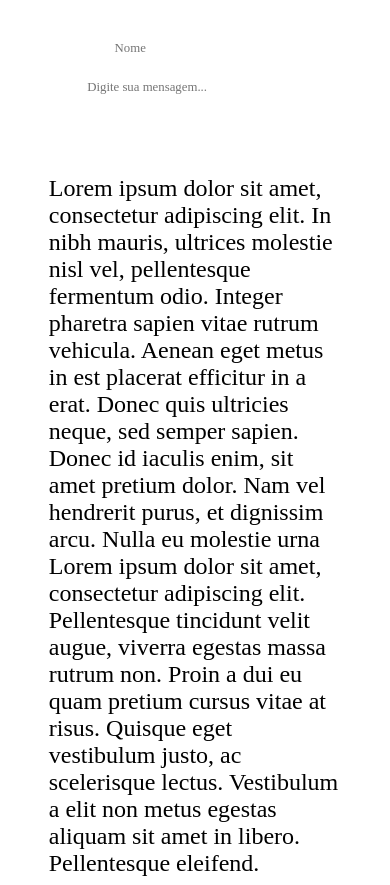
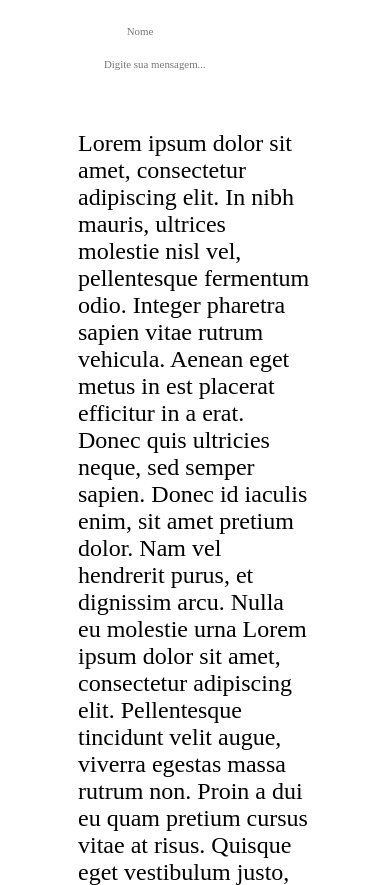
Before and after one commit to Nicolas-Kalebe/Leave-a-Message, a plain HTML site: page backpu.html in a window 390 px wide. Shown: the top 885 px of the page. Drawn offline with Linux system fonts and the light colour scheme; no server answers; files whose address does not match are found by name.

Commit message:
ultimo da noite, mudanças sucintas

```diff
--- a/Leave-a-message.css
+++ b/Leave-a-message.css
@@ -22,7 +22,6 @@
   }
 }
 
-
 body {
   color: var(--font-color);
   display: flex;
@@ -37,8 +36,14 @@ body {
   position: absolute;
   top: 30px;
   right: 30px;
+  cursor: pointer;
 }
 
+.msg-luz {
+  color: #212121;
+  position: absolute;
+  right: 1px;
+}
 
 /* BARRAS LATERAIS E GRID SUPERIOR */
 .linha-grid {
@@ -52,7 +57,7 @@ body {
   grid-template-columns: 1fr;
   border-right: 1px solid var(--border-color);
   border-left: 1px solid var(--border-color);
-  width: min(75vw, 800px);
+  width: min(60vw, 800px);
   box-sizing: border-box;
 }
 
@@ -73,7 +78,7 @@ body {
   display: flex;
   justify-content: right;
   margin-top: 15px;
-  width: min(75vw, 700px);
+  width: min(78vw, 700px);
 }
 
 /* FUNDO e GRID (onde ficam as mensagens) */
@@ -83,7 +88,7 @@ body {
   border-top: 1px solid var(--border-color);
   border-left: 1px solid var(--border-color);
   border-right: 1px solid var(--border-color);
-  width: min(75vw, 800px);
+  width: min(60vw, 800px);
   font-family: montserrat;
   font-size: 24px;
   background-color: var(--box-color);
@@ -96,7 +101,7 @@ body {
 }
 
 .mensagem-individual p {
-  width: min(68vw, 780px);
+  width: min(30vw, 780px);
   font-size: 20px;
   margin: 0;
   padding: 16px 10px;
@@ -203,7 +208,9 @@ img {
 
 @media (max-width: 600px) {
   .header {
-    scale: 0.8;
+    scale: 0.68;
+    margin-top: 10px;
+    margin-bottom: 15px;
   }
 
   .nickname {
@@ -238,7 +245,7 @@ img {
     border-top: 1px solid var(--border-color);
     border-left: 1px solid var(--border-color);
     border-right: 1px solid var(--border-color);
-    width: min(75vw, 800px);
+    width: min(60vw, 800px);
     font-family: montserrat;
     font-size: 24px;
     background-color: var(--box-color);
```
Also changed, not shown: index.html (+1 -0 lines).
